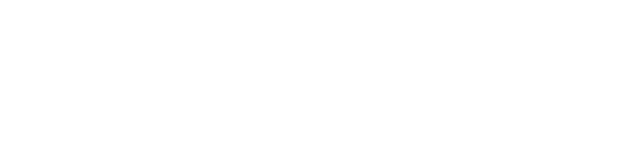
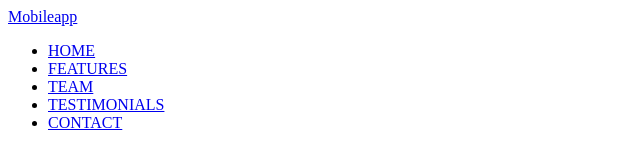
Before and after one commit to ASkypka/fson-97, a plain HTML site: page index.html in a window 1280 px wide. Shown: the whole page, without its empty margins (0-640 px from the left). Drawn offline with Linux system fonts and the light colour scheme.

Commit message:
Добавила структуру хедера

```diff
--- a/index.html
+++ b/index.html
@@ -3,8 +3,20 @@
 <head>
     <meta charset="UTF-8">
     <meta name="viewport" content="width=device-width, initial-scale=1.0">
-    <title>Document</title>
+    <title>Mobileapp</title>
 </head>
 <body>
+    <header>
+        <nav>
+            <a href="./index.html">Mobileapp</a>
+            <ul>
+                <li><a href="#">HOME</a></li>
+                <li><a href="#">FEATURES</a></li>
+                <li><a href="#">TEAM</a></li>
+                <li><a href="#">TESTIMONIALS</a></li>
+                <li><a href="#">CONTACT</a></li>
+            </ul>
+        </nav>
+    </header>
 </body>
 </html>
```
